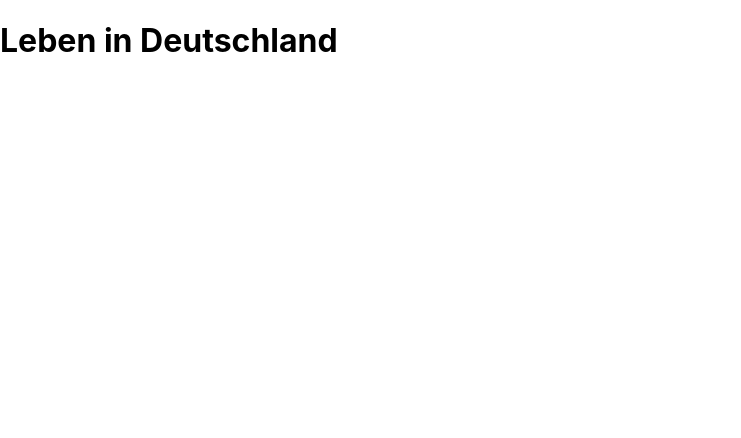
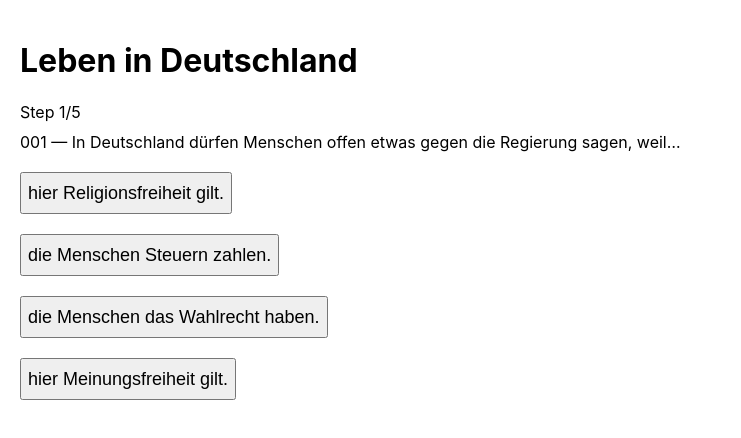
Before and after one commit to yuliya-zhukova/leben-in-deutschland, a React (Create React App) app: page / in a window 1280 px wide. Shown: the top 438 px of the page, without its empty margins (0-741 px from the left). Built offline with nearby package versions, Linux system fonts and the light colour scheme.

Commit message:
Implement basic test workflow

```diff
--- a/src/components/LebenInDeutschland/LebenInDeutschland.tsx
+++ b/src/components/LebenInDeutschland/LebenInDeutschland.tsx
@@ -1,7 +1,11 @@
+import { questions } from '../../data/questions';
+import { TestLebenInDeutschland } from '../TestLebenInDeutschland/TestLebenInDeutschland';
+
 export function LebenInDeutschland(): JSX.Element {
   return (
     <div>
       <h1>Leben in Deutschland</h1>
+      <TestLebenInDeutschland questions={questions} />
     </div>
   );
 }
--- /dev/null
+++ b/src/components/Results/Results.module.css
@@ -0,0 +1,13 @@
+.Answer {
+  padding: 5px 10px;
+  margin-bottom: 10px;
+  border-radius: 10px;
+}
+
+.AnswerCorrect {
+  background-color: rgba(0, 255, 0, 0.15);
+}
+
+.AnswerIncorrect {
+  background-color: rgba(255, 0, 0, 0.15);
+}
--- /dev/null
+++ b/src/components/Results/Results.tsx
@@ -0,0 +1,34 @@
+import classNames from 'classnames';
+
+import { Question } from '../../data/questions';
+
+import styles from './Results.module.css';
+
+interface ResultsProps {
+  answers: string[];
+  questions: Question[];
+}
+
+export function Results(props: ResultsProps): JSX.Element {
+  const { answers, questions } = props;
+
+  return (
+    <div>
+      {questions.map(
+        (question: Question): JSX.Element => {
+          const isAnswerCorrect = answers.includes(question.correctAnswerId);
+          const answerClass = classNames(styles.Answer, {
+            [styles.AnswerCorrect]: isAnswerCorrect,
+            [styles.AnswerIncorrect]: !isAnswerCorrect
+          });
+
+          return (
+            <div key={question.id} className={answerClass}>
+              {question.id} — {question.text}
+            </div>
+          );
+        }
+      )}
+    </div>
+  );
+}
--- /dev/null
+++ b/src/components/TestLebenInDeutschland/TestLebenInDeutschland.module.css
@@ -0,0 +1,3 @@
+.TestLebenInDeutschlandProgress {
+  margin-bottom: 10px;
+}
--- /dev/null
+++ b/src/components/TestLebenInDeutschland/TestLebenInDeutschland.tsx
@@ -0,0 +1,46 @@
+import { useState } from 'react';
+
+import { Question } from '../../data/questions';
+import { TestStep } from '../TestStep/TestStep';
+import { Results } from '../Results/Results';
+
+import styles from './TestLebenInDeutschland.module.css';
+
+interface TestLebenInDeutschlandProps {
+  questions: Question[];
+}
+
+export function TestLebenInDeutschland(
+  props: TestLebenInDeutschlandProps
+): JSX.Element {
+  const { questions } = props;
+  const [step, setStep] = useState<number>(0);
+  const [userAnswers, setUserAnswers] = useState<string[]>([]);
+
+  function hasFinished(): boolean {
+    return questions.length === step;
+  }
+
+  function handleAnswer(answerId: string): void {
+    setUserAnswers([...userAnswers, answerId]);
+
+    if (!hasFinished()) {
+      setStep(step + 1);
+    }
+  }
+
+  return (
+    <div>
+      {hasFinished() ? (
+        <Results answers={userAnswers} questions={questions} />
+      ) : (
+        <>
+          <div className={styles.TestLebenInDeutschlandProgress}>
+            Step {step + 1}/{questions.length}
+          </div>
+          <TestStep question={questions[step]} onAnswer={handleAnswer} />
+        </>
+      )}
+    </div>
+  );
+}
--- /dev/null
+++ b/src/components/TestStep/TestStep.module.css
@@ -0,0 +1,10 @@
+.TestStepAnswerButton {
+  display: block;
+  margin-bottom: 20px;
+  font-size: 18px;
+  line-height: 2;
+}
+
+.TestStepHeader {
+  margin-bottom: 20px;
+}
--- /dev/null
+++ b/src/components/TestStep/TestStep.tsx
@@ -0,0 +1,32 @@
+import { Answer, Question } from '../../data/questions';
+
+import styles from './TestStep.module.css';
+
+interface TestStepProps {
+  question: Question;
+  onAnswer: (answerId: string) => void;
+}
+
+export function TestStep(props: TestStepProps): JSX.Element {
+  const { question, onAnswer } = props;
+
+  return (
+    <div>
+      <div className={styles.TestStepHeader}>
+        {question.id} — {question.text}
+      </div>
+      {question.answers.map(
+        (answer: Answer): JSX.Element => (
+          <button
+            type="button"
+            key={answer.id}
+            className={styles.TestStepAnswerButton}
+            onClick={() => onAnswer(answer.id)}
+          >
+            {answer.text}
+          </button>
+        )
+      )}
+    </div>
+  );
+}
--- a/src/data/questions.ts
+++ b/src/data/questions.ts
@@ -1,9 +1,9 @@
-interface Answer {
+export interface Answer {
   id: string; // E.g.: '001-2'
   text: string;
 }
 
-interface Question {
+export interface Question {
   id: string; // E.g.: '001'
   text: string;
   answers: Answer[];
--- a/src/index.css
+++ b/src/index.css
@@ -2,6 +2,7 @@
 
 body {
   margin: 0;
+  padding: 20px;
   font-family: -apple-system, BlinkMacSystemFont, 'Segoe UI', 'Roboto', 'Oxygen',
     'Ubuntu', 'Cantarell', 'Fira Sans', 'Droid Sans', 'Helvetica Neue',
     sans-serif;
```
